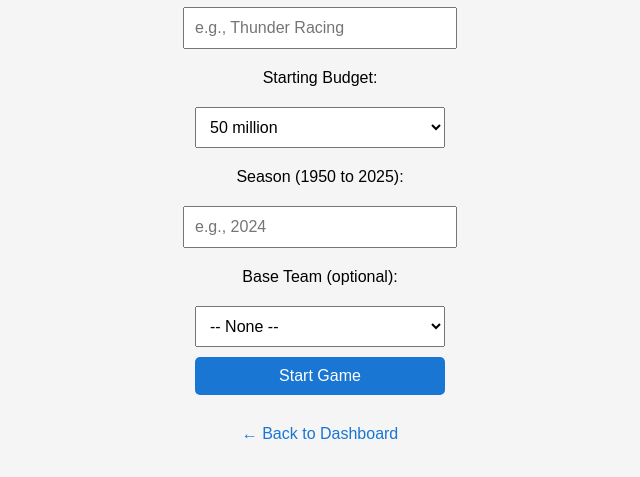
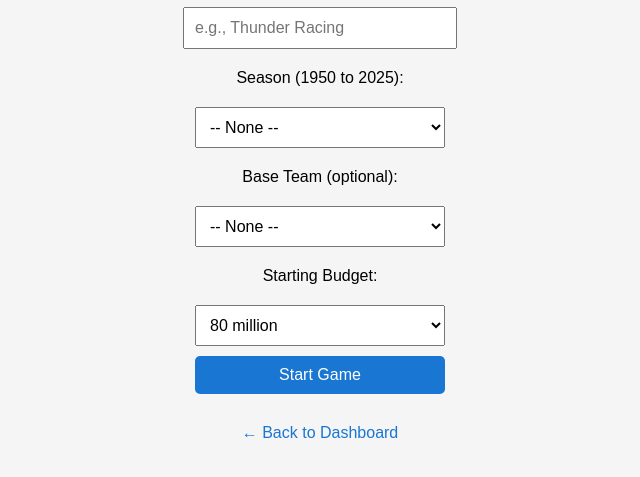
Before and after one commit to Woehammer/f1-management-game, a plain HTML site: page new-game.html in a window 1280 px wide. Shown: the part 159-636 px from the top of the page, without its empty margins (320-960 px from the left). Drawn offline with Linux system fonts and the light colour scheme.

Commit message:
Update new-game.html

```diff
--- a/new-game.html
+++ b/new-game.html
@@ -44,16 +44,11 @@
       <label for="teamName">Your Team Name (optional):</label>
       <input type="text" id="teamName" placeholder="e.g., Thunder Racing" />
 
-      <label for="startingBudget">Starting Budget:</label>
-      <select id="startingBudget">
-        <option value="50">50 million</option>
-        <option value="75">75 million</option>
-        <option value="100">100 million</option>
-        <option value="real">Use real-life team budget</option>
-      </select>
-
       <label for="seasonYear">Season (1950 to 2025):</label>
-      <input type="number" id="seasonYear" placeholder="e.g., 2024" min="1950" max="2025" required />
+      <select id="SeasonYear" onchange="handleSeasonYearChange()">
+        <option value="">-- None --</option>
+        <option value="2024">2024</option>
+       </select>
 
       <label for="baseTeam">Base Team (optional):</label>
       <select id="baseTeam" onchange="handleBaseTeamChange()">
@@ -70,6 +65,14 @@
         <option value="Williams Racing">Williams Racing</option>
       </select>
 
+        <label for="startingBudget">Starting Budget:</label>
+      <select id="startingBudget">
+        <option value="80">80 million</option>
+        <option value="100">100 million</option>
+        <option value="120">120 million</option>
+        <option value="Actual">Use real-life team budget</option>
+      </select>
+
       <button type="submit">Start Game</button>
     </form>
 
@@ -77,8 +80,8 @@
 
     <script>
       const teamBudgets2024 = {
-        "Red Bull Racing": 145,
-        "Mercedes": 140,
+        "Red Bull Racing": 135,
+        "Mercedes": 135`,
         "Scuderia Ferrari": 135,
         "McLaren": 125,
         "Aston Martin": 120,
```
